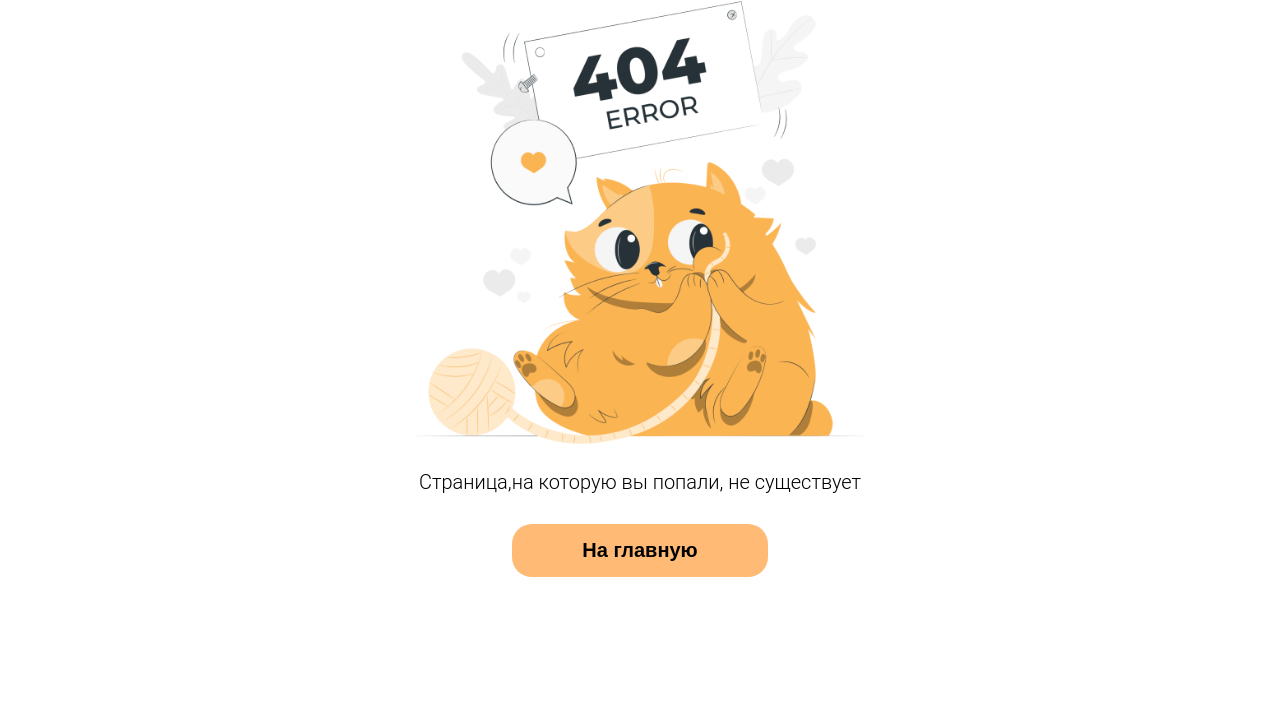
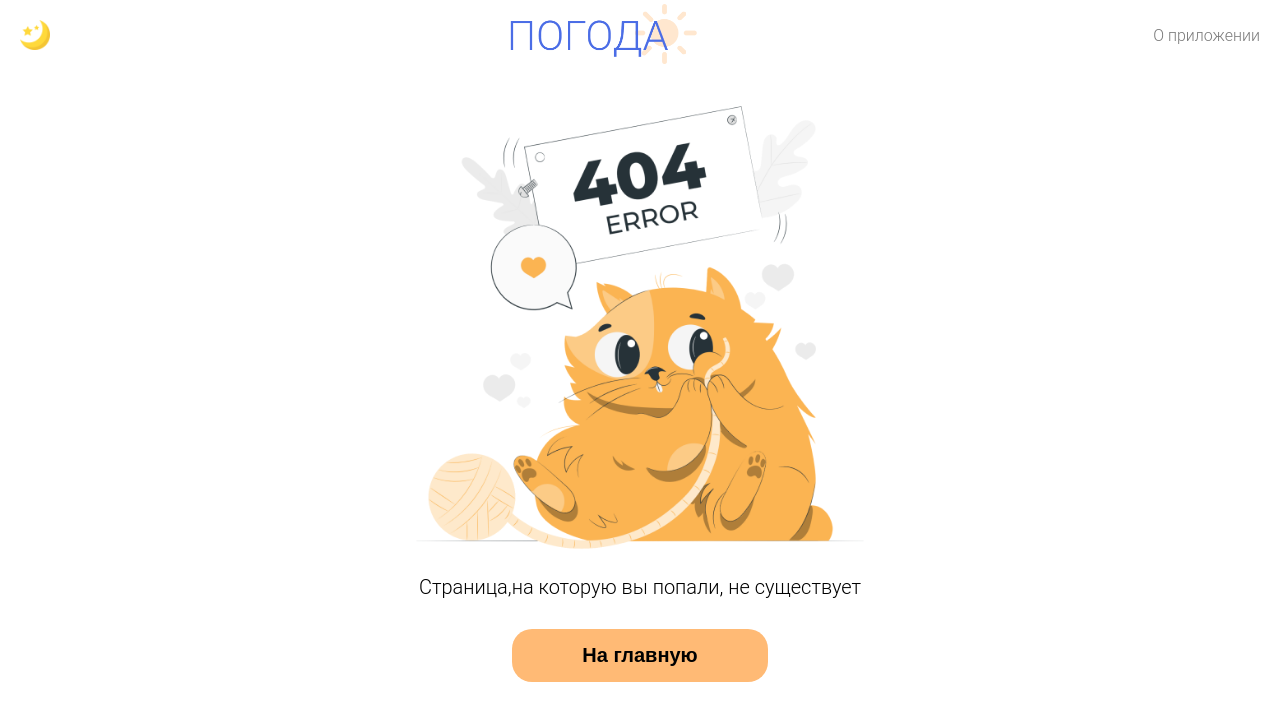
Before and after one commit to AidaChernyavskaya/weather-app, a React (Create React App) app: page /error in a window 1280 px wide. Shown: the top 720 px of the page. Built offline with nearby package versions, Linux system fonts and the light colour scheme.

Commit message:
Dark theme to Error 404 theme is done

```diff
--- a/src/pages/Error404.jsx
+++ b/src/pages/Error404.jsx
@@ -1,13 +1,20 @@
 import React from 'react';
 import Illustration from "../icons/404.png";
+import {ThemeContext} from "../contexts/ThemeContext";
+import Navbar from "../components/Navbar/Navbar";
 
 const Error404 = () => {
     return (
-        <div>
-            <input type={"image"} src={Illustration} className={'error'} alt={'error 404'}/>
-            <p className={'error__text'}>Страница,на которую вы попали, не существует</p>
-            <button className={'error__button'}><a href={'/'}>На главную</a></button>
-        </div>
+        <ThemeContext.Consumer>
+            {({theme}) => (
+                <div className={theme === 'dark' ? 'dark' : undefined}>
+                    <Navbar logo={true}/>
+                    <input type={"image"} src={Illustration} className={'error'} alt={'error 404'}/>
+                    <p className={'error__text'}>Страница,на которую вы попали, не существует</p>
+                    <button className={'error__button'}><a href={'/'}>На главную</a></button>
+                </div>
+            )}
+        </ThemeContext.Consumer>
     );
 };
 
--- a/src/styles/App.css
+++ b/src/styles/App.css
@@ -152,5 +152,11 @@ html {
 .dark .clouds_background__forecast {
   opacity: 0.7;
 }
+.dark .error__button a {
+  color: white;
+}
+.dark .error__button {
+  background: #ef7902;
+}
 
 /*# sourceMappingURL=App.css.map */
--- a/src/styles/App.sass
+++ b/src/styles/App.sass
@@ -113,3 +113,7 @@ html
     color: white
   .clouds_background__forecast
     opacity: .7
+  .error__button a
+    color: white
+  .error__button
+    background: #ef7902
```
Also changed, not shown: 1 other file (tests, documents, lock files or other folders).
